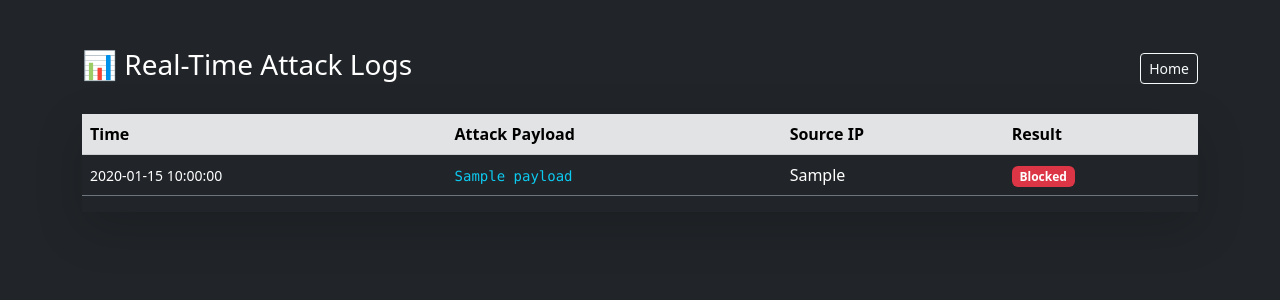
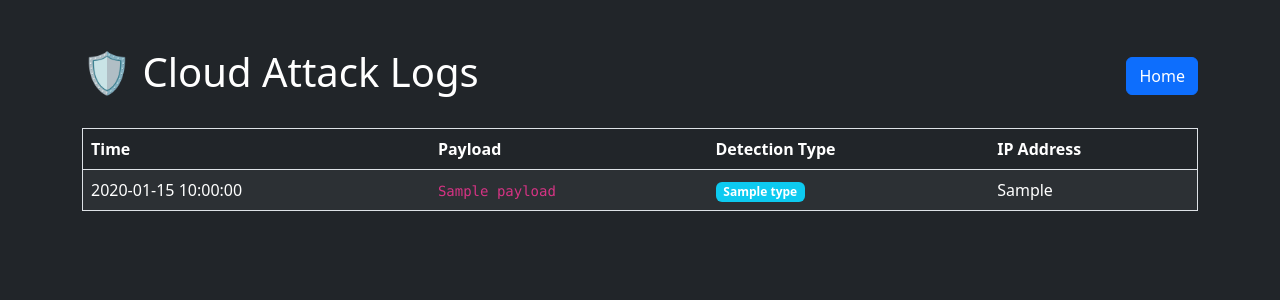
Before and after one commit to arun211002/ids-final-live, a Flask app: template templates/dashboard.html in a window 1280 px wide. Shown: the top 300 px of the page. Run offline with Flask 3, Linux system fonts and the light colour scheme; the template is opened without the code that fills it: most values are stand-ins (such as "Sample title", 1, 10 or a date in 2020).

```diff
--- a/templates/dashboard.html
+++ b/templates/dashboard.html
@@ -3,37 +3,33 @@
 <head>
     <meta charset="UTF-8">
     <meta name="viewport" content="width=device-width, initial-scale=1.0">
-    <title>Security Dashboard</title>
+    <title>IDS Dashboard</title>
     <link href="https://cdn.jsdelivr.net/npm/bootstrap@5.3.0/dist/css/bootstrap.min.css" rel="stylesheet">
 </head>
 <body class="bg-dark text-white">
     <div class="container mt-5">
         <div class="d-flex justify-content-between align-items-center mb-4">
-            <h1 class="h3">📊 Real-Time Attack Logs</h1>
-            <a href="/" class="btn btn-outline-light btn-sm">Home</a>
+            <h1>🛡️ Cloud Attack Logs</h1>
+            <a href="/" class="btn btn-primary">Home</a>
         </div>
 
-        <div class="table-responsive shadow-lg">
-            <table class="table table-dark table-hover border-secondary">
-                <thead class="table-secondary text-dark">
+        <div class="table-responsive">
+            <table class="table table-dark table-striped border">
+                <thead>
                     <tr>
                         <th>Time</th>
-                        <th>Attack Payload</th>
-                        <th>Source IP</th>
-                        <th>Result</th>
+                        <th>Payload</th>
+                        <th>Detection Type</th>
+                        <th>IP Address</th>
                     </tr>
                 </thead>
                 <tbody>
                     {% for log in logs %}
                     <tr>
-                        <td><small>{{ log.timestamp }}</small></td>
-                        <td><code class="text-info">{{ log.payload }}</code></td>
+                        <td>{{ log.timestamp }}</td>
+                        <td class="text-warning"><code>{{ log.payload }}</code></td>
+                        <td><span class="badge bg-info">{{ log.type }}</span></td>
                         <td>{{ log.ip }}</td>
-                        <td><span class="badge bg-danger">Blocked</span></td>
-                    </tr>
-                    {% else %}
-                    <tr>
-                        <td colspan="4" class="text-center text-muted">No attacks detected yet.</td>
                     </tr>
                     {% endfor %}
                 </tbody>
```
